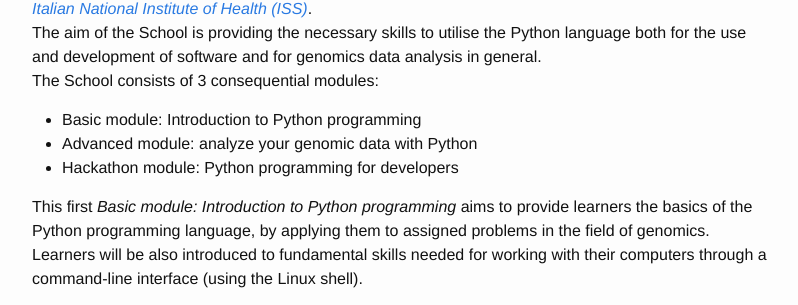
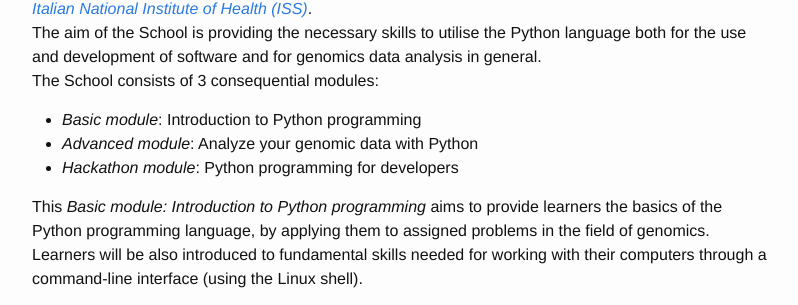
Before and after one commit to ELIXIR-IIB-training/website, a Jekyll site: the page built from _posts/2022-11-22-School_Python_genomics_Basic_module.md, in a window 1280 px wide and 900 px high, scrolled down 1989 px. Shown: the part 149-454 px from the top of the window, without its empty margins (238-1036 px from the left). Built offline with Jekyll 4.4.1, drawn with Linux system fonts in a browser that asks for light colours.

Commit message:
Minor changes

```diff
--- a/_posts/2022-11-22-School_Python_genomics_Basic_module.md
+++ b/_posts/2022-11-22-School_Python_genomics_Basic_module.md
@@ -86,11 +86,11 @@ With the rapid advancement of next-generation sequencing (NGS) technologies, gen
 By that motivation, the *[Società Italiana di Diagnostica di Laboratorio Veterinaria (SIDiLV)](https://sidilv.org/)* and the *[Italian Infrastructure of Bioinformatics (IIB/ELIXIR Italy)](https://elixir-italy.org/about/)* organised the **School of Python for genomics** at the *[Italian National Institute of Health (ISS)](https://www.iss.it/en/web/guest/home)*.<br>
 The aim of the School is providing the necessary skills to utilise the Python language both for the use and development of software and for genomics data analysis in general.<br>
 The School consists of 3 consequential modules:<br>
-- Basic module: Introduction to Python programming
-- Advanced module: analyze your genomic data with Python
-- Hackathon module: Python programming for developers
+- *Basic module*: Introduction to Python programming
+- *Advanced module*: Analyze your genomic data with Python
+- *Hackathon module*: Python programming for developers
 
-This first *Basic module: Introduction to Python programming* aims to provide learners the basics of the Python programming language, by applying them to assigned problems in the field of genomics. Learners will be also introduced to fundamental skills needed for working with their computers through a command-line interface (using the Linux shell).
+This *Basic module: Introduction to Python programming* aims to provide learners the basics of the Python programming language, by applying them to assigned problems in the field of genomics. Learners will be also introduced to fundamental skills needed for working with their computers through a command-line interface (using the Linux shell).
 <br>
 <br>
 
```
